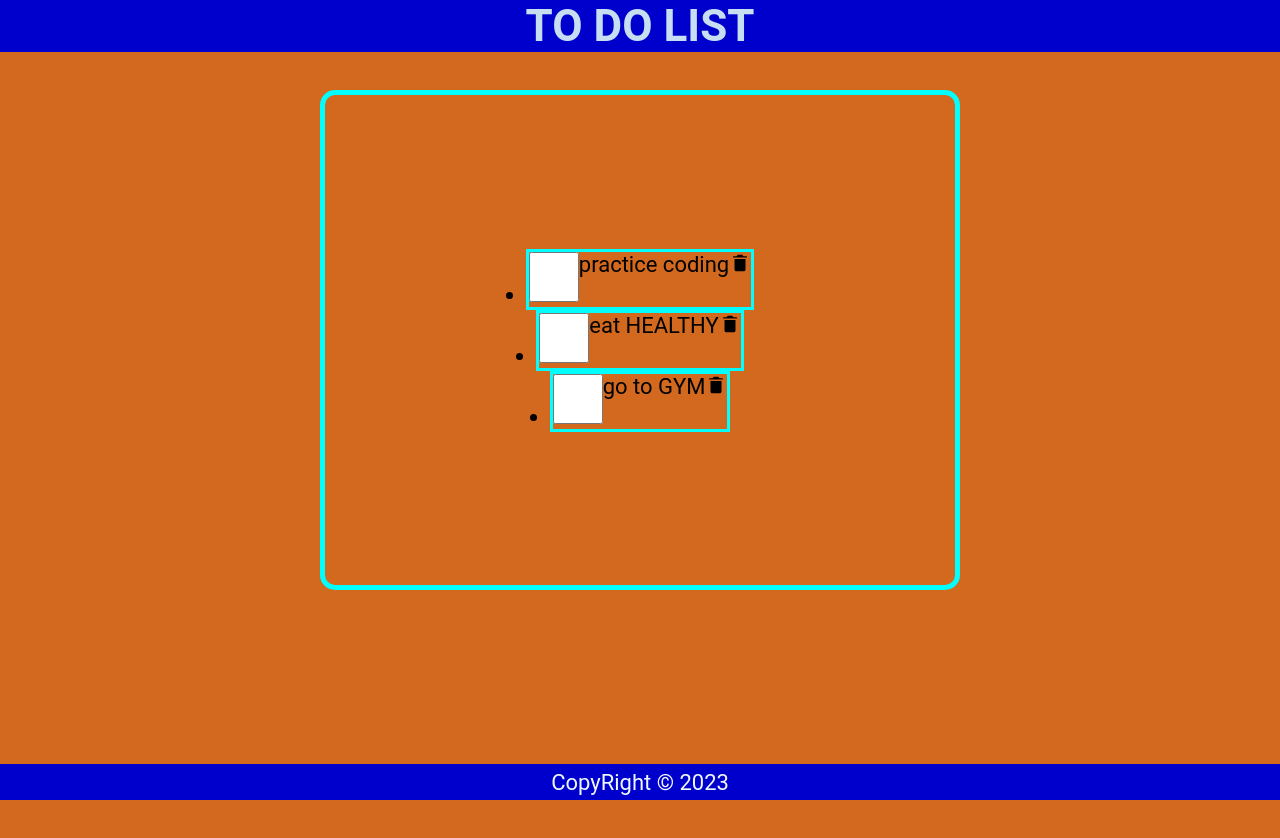
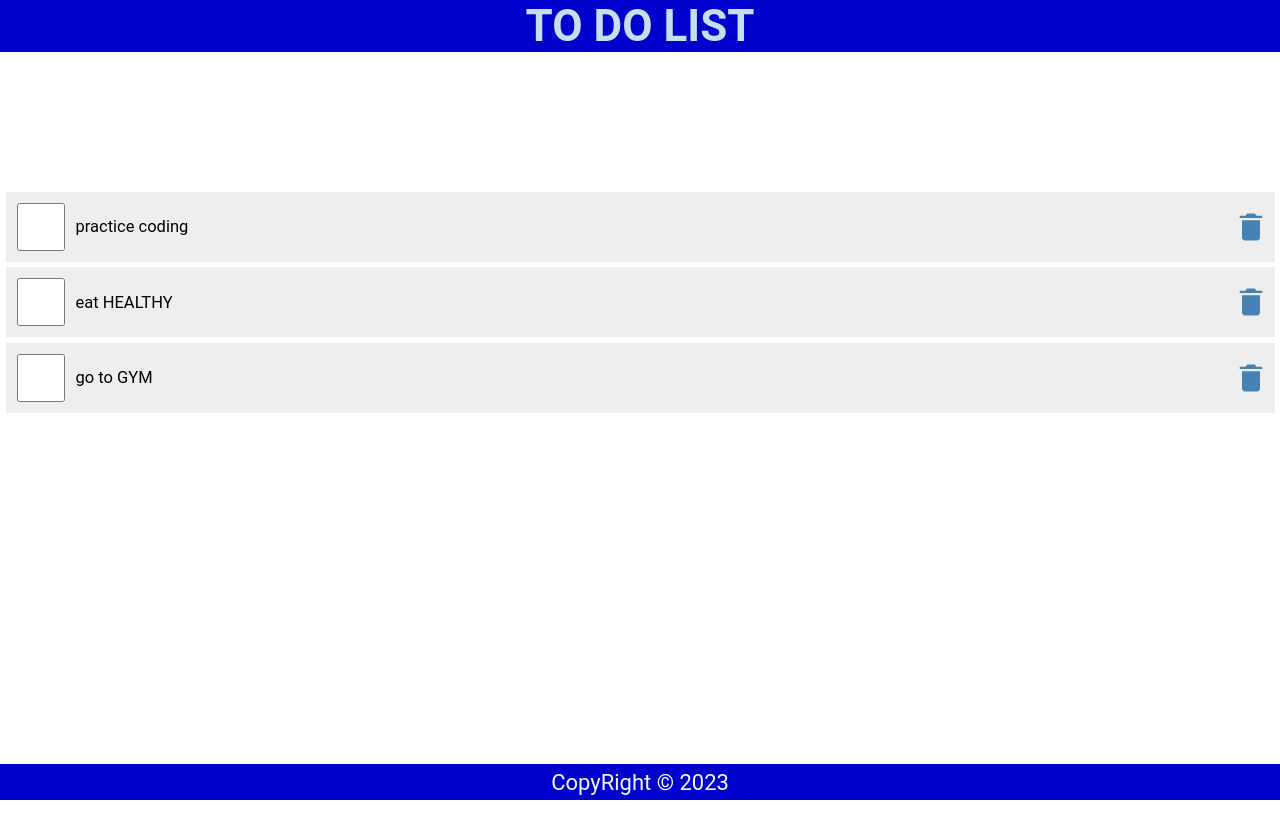
Before and after one commit to HarishM-git/react-projects, a React (Create React App) app in the folder money/: page / in a window 1280 px wide. Shown: the top 838 px of the page. After the commit the page ends 800 px from the top, so only its background shows below. Built offline with nearby package versions, Linux system fonts and the light colour scheme.

Commit message:
made as it is in our project and setting up our porject

```diff
--- a/money/src/Content.js
+++ b/money/src/Content.js
@@ -35,13 +35,13 @@ const Content = () => {
      {items.map((item)=>{
       return(
           <ul >
-          <li   key={item.id}>
-            <div className='flex'>
-              <div><input className='checkbox'type="checkbox" name="check" id={item.id} /></div>
-              <div><label>{item.label}</label></div>
-            <div><IoMdTrash role='button' tabIndex={0} /></div>
+          <li className='item'   key={item.id}>
 
-            </div>
+              <input className='checkbox'type="checkbox" name="check" id={item.id} />
+              <label>{item.label}</label>
+            <IoMdTrash role='button' tabIndex={0} />
+
+
           </li>
 
         </ul>
--- a/money/src/index.css
+++ b/money/src/index.css
@@ -9,8 +9,7 @@ html {
 }
 
 body {
-  background-color:chocolate;
-  height: 1000px;
+
   padding-top: 55px;
   font-family: 'Roboto', 'Oxygen',
     'Ubuntu', 'Cantarell', 'Fira Sans', 'Droid Sans', 'Helvetica Neue',
@@ -48,15 +47,12 @@ header {
 
 main {
 
-  width: 50%;
+  width: 100%;
   height: 500px;
   margin-left: auto;
   margin-right: auto;
-  margin-top: 35px;
-  border-style: solid;
-  border-width: 5px;
-  border-radius: 15px;
-  border-color: aqua;
+
+
   display: flex;
   flex-direction: column;
   flex-grow: 1;
@@ -93,7 +89,61 @@ footer {
   border-width: 2px;
   border-color: aqua;
 }
-.checkbox{
-  width: 50px;
-  height: 50px;
+ul {
+  width: 100%;
+  list-style: none;
+  padding: 0 0.25rem 0.25rem;
 }
+
+ul li::before {
+  content: "\200B";
+}
+
+.item {
+  display: flex;
+  justify-content: flex-start;
+  align-items: center;
+  padding: 0.5rem 0 0.5rem 0.5rem;
+  margin: 0.25rem 0;
+  background-color: #eee;
+}
+
+.item:first-child {
+  margin: 0;
+}
+
+.item input[type="checkbox"] {
+  text-align: center;
+  width: 2.5rem;
+  width: 48px;
+  min-width: 48px;
+  height: 2.5rem;
+  height: 48px;
+  min-height: 48px;
+  cursor: pointer;
+  margin-right: 0.5rem;
+}
+
+.item input[type="checkbox"]:focus + label {
+  text-decoration: underline;
+}
+
+.item > label {
+  font-size: 0.75rem;
+  flex-grow: 1;
+}
+
+.item svg {
+  width: 48px;
+  min-width: 48px;
+  height: 36px;
+  font-size: 1rem;
+  color: steelblue;
+  cursor: pointer;
+}
+
+.item svg:focus,
+.item svg:hover {
+  color: red;
+  outline: none;
+}
```
